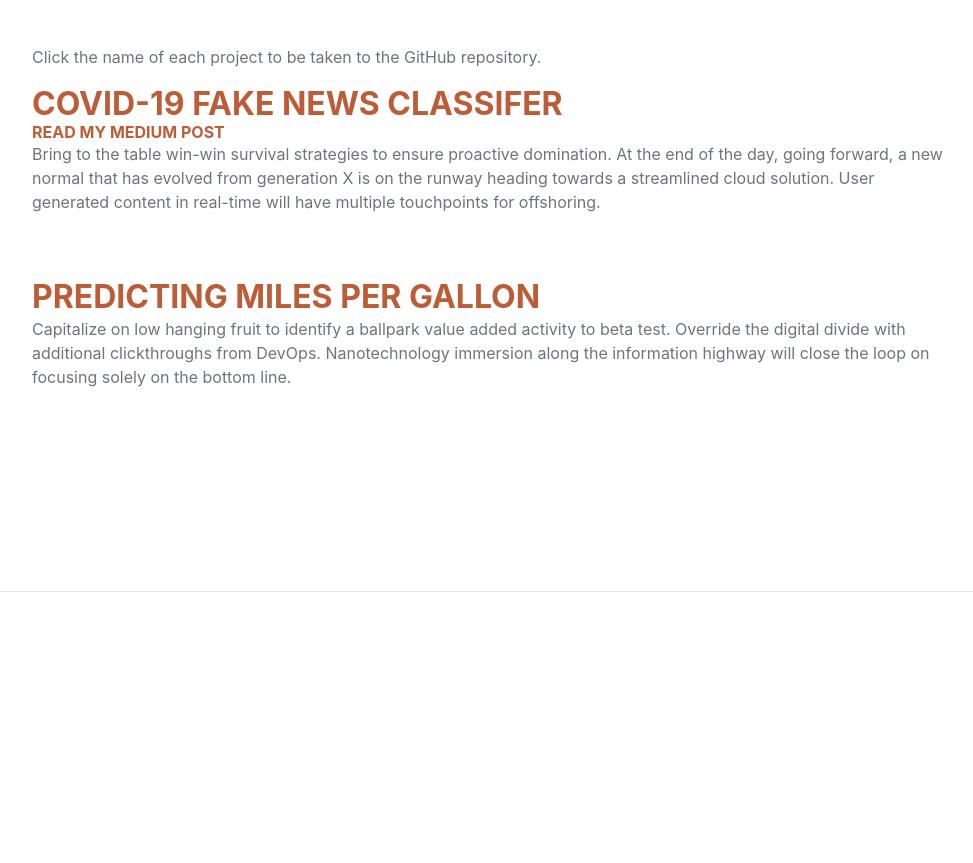
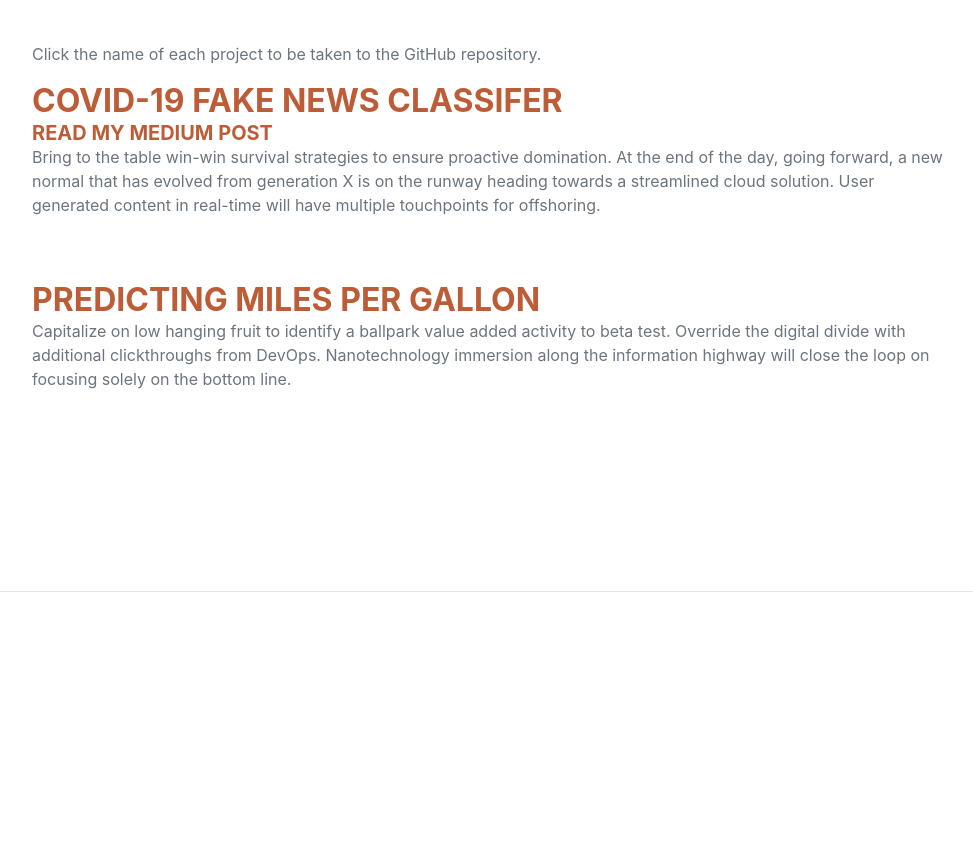
Before and after one commit to Daniel-Lazi00816/Daniel-Lazi00816.github.io, a plain HTML site: page index.html in a window 1280 px wide. Shown: the part 4033-4896 px from the top of the page, without its empty margins (288-1261 px from the left). Drawn offline with nearby package versions, Linux system fonts and the light colour scheme; a web font is replaced by a local one.

Commit message:
another commit

```diff
--- a/index.html
+++ b/index.html
@@ -188,7 +188,7 @@
                     <div class="d-flex flex-column flex-md-row justify-content-between mb-5">
                         <div class="flex-grow-1">
                             <h3 class="mb-0"> <a href="https://github.com/Daniel-Lazi00816/covid-19_fake_news_classifier">COVID-19 Fake News Classifer</a></h3>
-                            <h6 class="mb-0"> <a href="https://medium.com/@danielleodinicola/what-can-natural-language-processing-teach-us-about-fake-news-c0310a66bcdb">Read My Medium Post</a></h3>
+                            <h5 class="mb-0"> <a href="https://medium.com/@danielleodinicola/what-can-natural-language-processing-teach-us-about-fake-news-c0310a66bcdb">Read My Medium Post</a></h3>
                             <!--div class="subheading mb-3">Intelitec Solutions</div-->
                             <p>Bring to the table win-win survival strategies to ensure proactive domination. At the end of the day, going forward, a new normal that has evolved from generation X is on the runway heading towards a streamlined cloud solution. User generated content in real-time will have multiple touchpoints for offshoring.</p>
                         </div>
```
